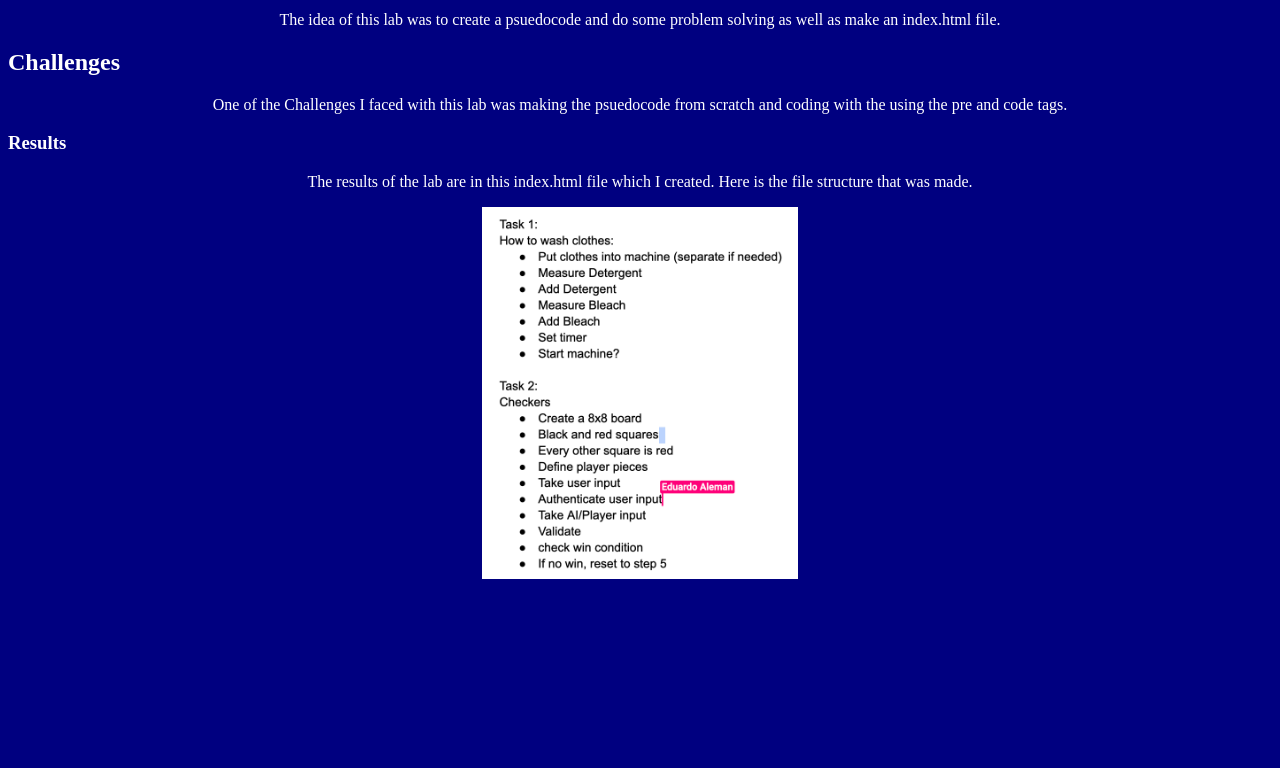
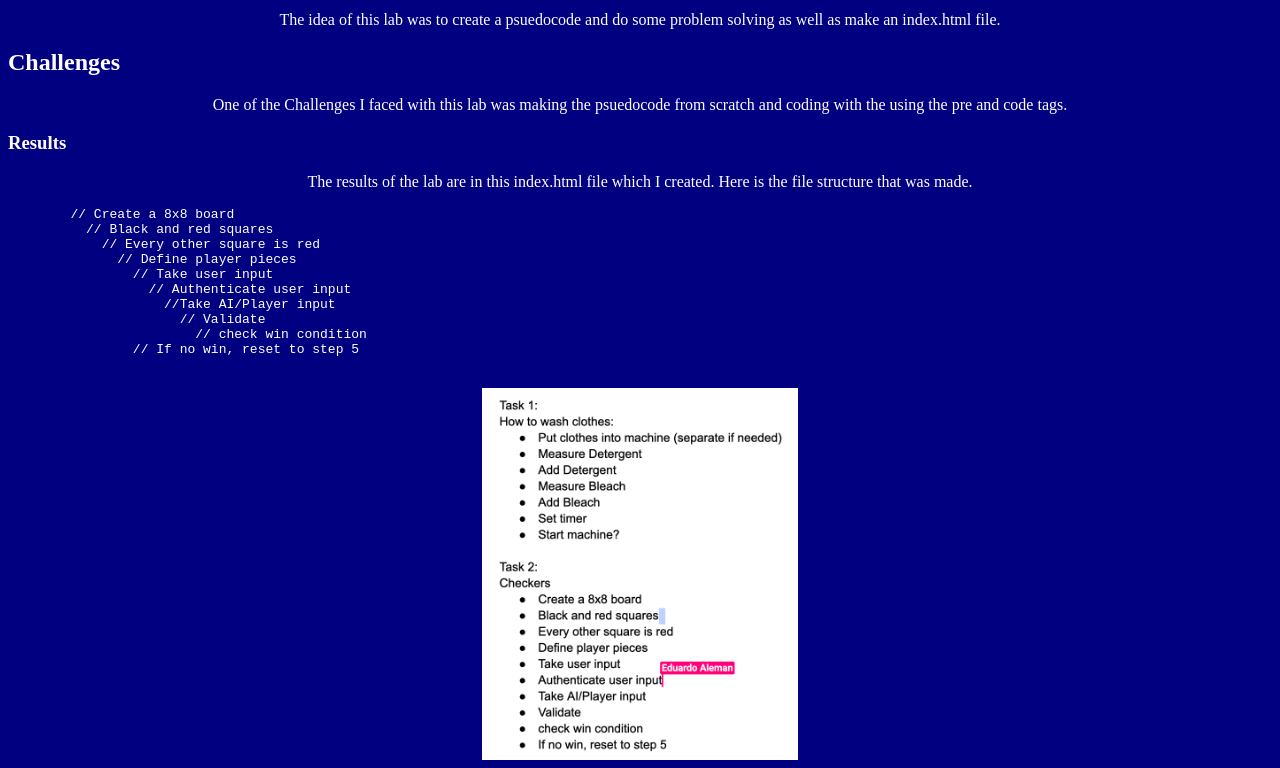
Before and after one commit to jogracida/cst252, a plain HTML site: page lab4/index.html in a window 1280 px wide. Shown: the part 89-857 px from the top of the page. Before the commit the page ends 800 px from the top, so only its background shows below. Drawn offline with Linux system fonts and the light colour scheme.

Commit message:
added <pre> and <code>

```diff
--- a/css/site.css
+++ b/css/site.css
@@ -37,3 +37,8 @@ img {
   height: 25%;
   align-content: center;
 }
+
+code {
+  color: white;
+  text-align: center;
+}
--- a/lab4/index.html
+++ b/lab4/index.html
@@ -11,6 +11,17 @@
 	<p>One of the Challenges I faced with this lab was making the psuedocode from scratch and coding with the using the pre and code tags.</p>
 	<h3>Results</h3>
 	<p> The results of the lab are in this index.html file which I created. Here is the file structure that was made.</p>
+<p><pre><code>	// Create a 8x8 board
+	  // Black and red squares
+	    // Every other square is red
+	      // Define player pieces
+	        // Take user input
+	          // Authenticate user input
+	            //Take AI/Player input
+	              // Validate
+	                // check win condition
+	        // If no win, reset to step 5
+				</pre></code></p>
 <img class="img" src="img/psuedocode.png" alt="">
 
 </body>
```
